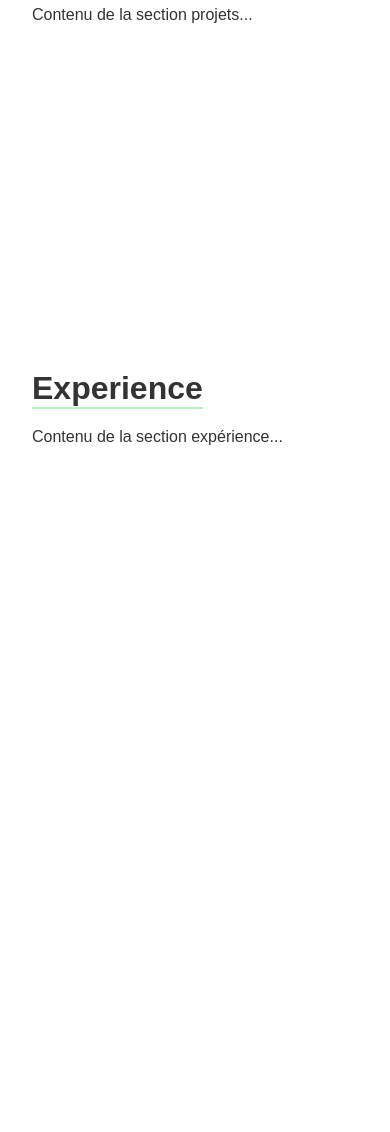
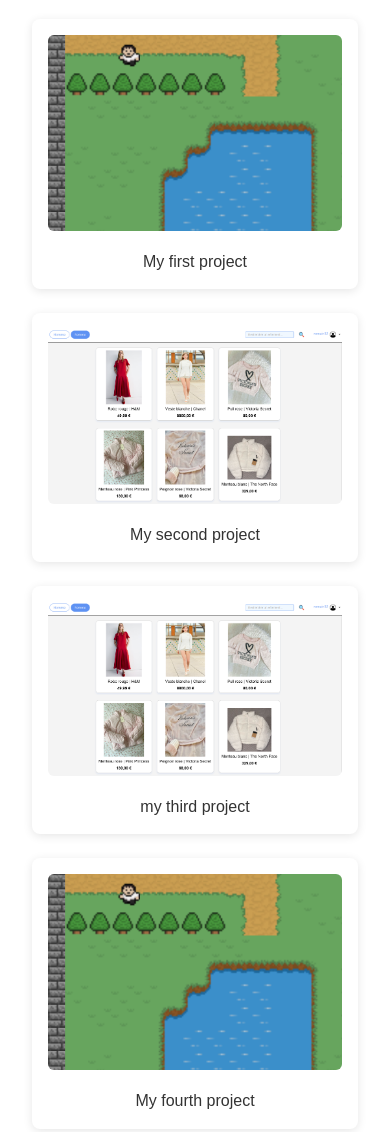
Before and after one commit to Romain78-13/Portfolio, a plain HTML site: page index.html in a window 390 px wide. Shown: the part 3338-4470 px from the top of the page. Before the commit the page ends 4066 px from the top, so only its background shows below. Drawn offline with Linux system fonts and the light colour scheme; a script that the page names is missing.

Commit message:
Version 1.03

```diff
--- a/index.html
+++ b/index.html
@@ -4,9 +4,10 @@
   <meta charset="UTF-8" />
   <meta name="viewport" content="width=device-width, initial-scale=1.0"/>
   <title>Portfolio - Accueil</title>
+  <link rel="stylesheet" href="styles/general.css" />
   <link rel="stylesheet" href="styles/portfolio.css" />
-  <link rel="stylesheet" href="styles/general.css" />
   <link rel="stylesheet" href="styles/timeline.css" />
+  <link rel="stylesheet" href="styles/projects.css" />
 </head>
 <body>
 
@@ -55,7 +56,7 @@
 </section>
 
 <!-- Section about me en dessous (avec la timeline) -->
-<section id="about-me" class="timeline-section content-section">
+<section id="About me" class="timeline-section content-section">
   <h2>About Me</h2>
   <p class="intro">
     Welcome to my story! Scroll down to discover my background, studies, skills,
@@ -156,10 +157,45 @@
   </div>
 </section>
 
-<section id="projects" class="content-section">
+<section id="projects" class="projects-section content-section">
   <h2>Projects</h2>
-  <p>Contenu de la section projets...</p>
+
+  <div class="projects-container">
+    <!-- Project 1 -->
+    <div class="project-card">
+      <img src="icons-projects/game-icon.png" alt="Project 1" />
+      <p>
+        My first project
+      </p>
+    </div>
+
+    <!-- Project 2 -->
+    <div class="project-card">
+      <img src="icons-projects/shop-icon.png" alt="Project 2" />
+      <p>
+        My second project
+      </p>
+    </div>
+
+    <!-- Project 3 -->
+    <div class="project-card">
+      <img src="icons-projects/shop-icon.png" alt="Project 3" />
+      <p>
+        my third project
+      </p>
+    </div>
+
+    <!-- Project 4 -->
+    <div class="project-card">
+      <img src="icons-projects/game-icon.png" alt="Project 4" />
+      <p>
+        My fourth project
+      </p>
+    </div>
+  </div>
 </section>
+
+
 
 <!-- Autres sections (ex. Experience, Projects, Contact) -->
 <section id="experience" class="content-section">
@@ -169,6 +205,7 @@
 
 <script src="javascript/timeline.js"></script>
 <script src="javascript/dots-circle-toggle.js"></script>
+<script src="javascript/customCursor.js"></script>
 
 </body>
 </html>
--- /dev/null
+++ b/javascript/customCursor.js
@@ -0,0 +1,26 @@
+document.addEventListener("DOMContentLoaded", () => {
+  // Créer l'élément du curseur personnalisé
+  const customCursor = document.createElement("div");
+  customCursor.classList.add("custom-cursor");
+  document.body.appendChild(customCursor);
+
+  // Mettre à jour la position du curseur sur chaque mouvement de souris
+  document.addEventListener("mousemove", (e) => {
+    customCursor.style.left = e.clientX + "px";
+    customCursor.style.top = e.clientY + "px";
+  });
+
+  // Ajouter l'effet d'ombre sur hover pour certains éléments interactifs (liens et boutons)
+  document.querySelectorAll("a, button").forEach(el => {
+    el.addEventListener("mouseenter", () => customCursor.classList.add("hover"));
+    el.addEventListener("mouseleave", () => customCursor.classList.remove("hover"));
+  });
+
+  // Ajouter un effet au clic
+  document.addEventListener("mousedown", () => {
+    customCursor.classList.add("active");
+  });
+  document.addEventListener("mouseup", () => {
+    customCursor.classList.remove("active");
+  });
+});
--- a/styles/general.css
+++ b/styles/general.css
@@ -10,4 +10,39 @@ body {
   font-family: 'Arial', sans-serif;
   color: #333;
   background-color: #fff;
+  cursor: none;
 }
+
+a, button, input, select, textarea {
+  cursor: none !important;
+}
+
+*:hover,
+*:focus,
+*:active {
+  cursor: none !important;
+}
+
+
+/* Style du curseur personnalisé pour une image 24x24 */
+.custom-cursor {
+  position: fixed;
+  width: 24px;
+  height: 24px;
+  background: url("../icons/cursor-icon.png") no-repeat center center;
+  background-size: contain;
+  pointer-events: none;
+  transform: translate(-6px, -6px); /* Centrage : -half de la taille */
+  transition: box-shadow 0.2s ease, transform 0.2s ease;
+  z-index: 9999;
+}
+
+/* Ombre sur hover */
+.custom-cursor.hover {
+  filter: drop-shadow(0 0 8px rgba(0, 0, 0, 0.3));
+}
+
+/* Effet au clic (réduction) */
+.custom-cursor.active {
+  transform: translate(-12px, -12px) scale(0.9);
+}
--- /dev/null
+++ b/styles/projects.css
@@ -0,0 +1,63 @@
+.projects-section h2 {
+  text-align: center;
+  margin-bottom: 2rem; /* extra space under the heading */
+}
+
+/* The main container that wraps all project cards */
+.projects-container {
+  position: relative;           /* so we can place the vertical line */
+  display: flex;
+  flex-wrap: wrap;             /* wraps to next row if screen is smaller */
+  justify-content: space-between;
+  /* You can also add gap: 2rem; if you prefer a newer approach */
+}
+
+/* The vertical dividing line in the middle */
+.projects-container::after {
+  content: "";
+  position: absolute;
+  top: 0;
+  bottom: 0;
+  left: 50%;                   /* halfway across the container */
+  width: 2px;
+  background-color: #ccc;      /* the line’s color, matching your style */
+  transform: translateX(-50%);
+}
+
+/* Each project box (white card) */
+.project-card {
+  width: 48%;                  /* ~ half of the container, minus some margin */
+  background-color: #fff;
+  padding: 1rem;
+  margin-bottom: 6rem;         /* space under each card */
+  box-shadow: 0 2px 10px rgba(0,0,0,0.1);
+  border-radius: 8px;
+  text-align: center;          /* center the image + text */
+}
+
+/* The project image at the top of the box */
+.project-card img {
+  width: 100%;
+  height: auto;
+  border-radius: 6px;          /* small rounding on corners */
+  object-fit: cover;           /* ensure it covers the card width nicely */
+}
+
+/* The descriptive text under the image */
+.project-card p {
+  margin-top: 1rem;
+  color: #333;
+  line-height: 1.4;
+}
+
+@media screen and (max-width: 768px) {
+  /* On smaller screens, we can remove the vertical line or handle it differently */
+  .projects-container::after {
+    display: none;             /* hides the dividing line on narrow displays */
+  }
+
+  .project-card {
+    width: 100%;               /* each card takes full width on mobile */
+    margin-bottom: 1.5rem;
+  }
+}
```
Also changed, not shown: icons-projects/game-icon.png (added), icons-projects/shop-icon.png (added), icons/cursor-icon.png (added).
